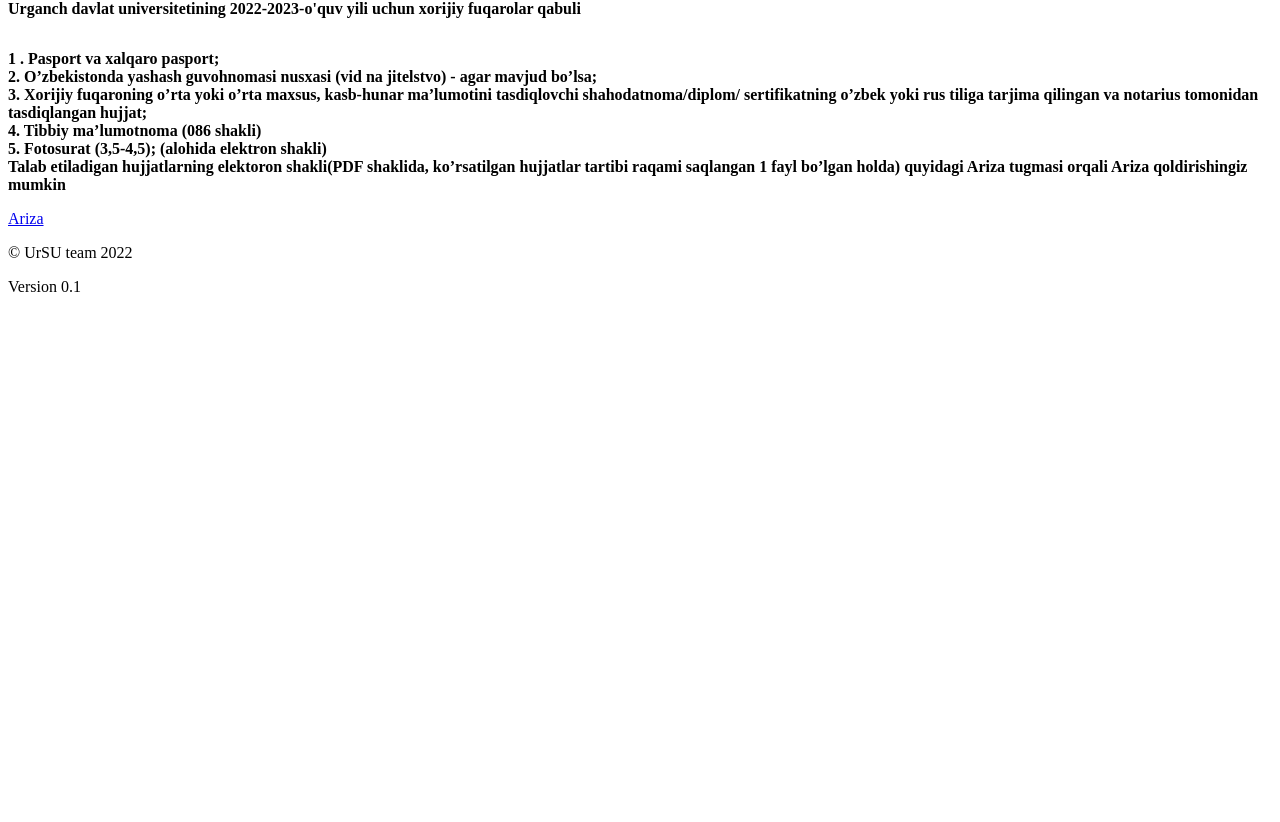
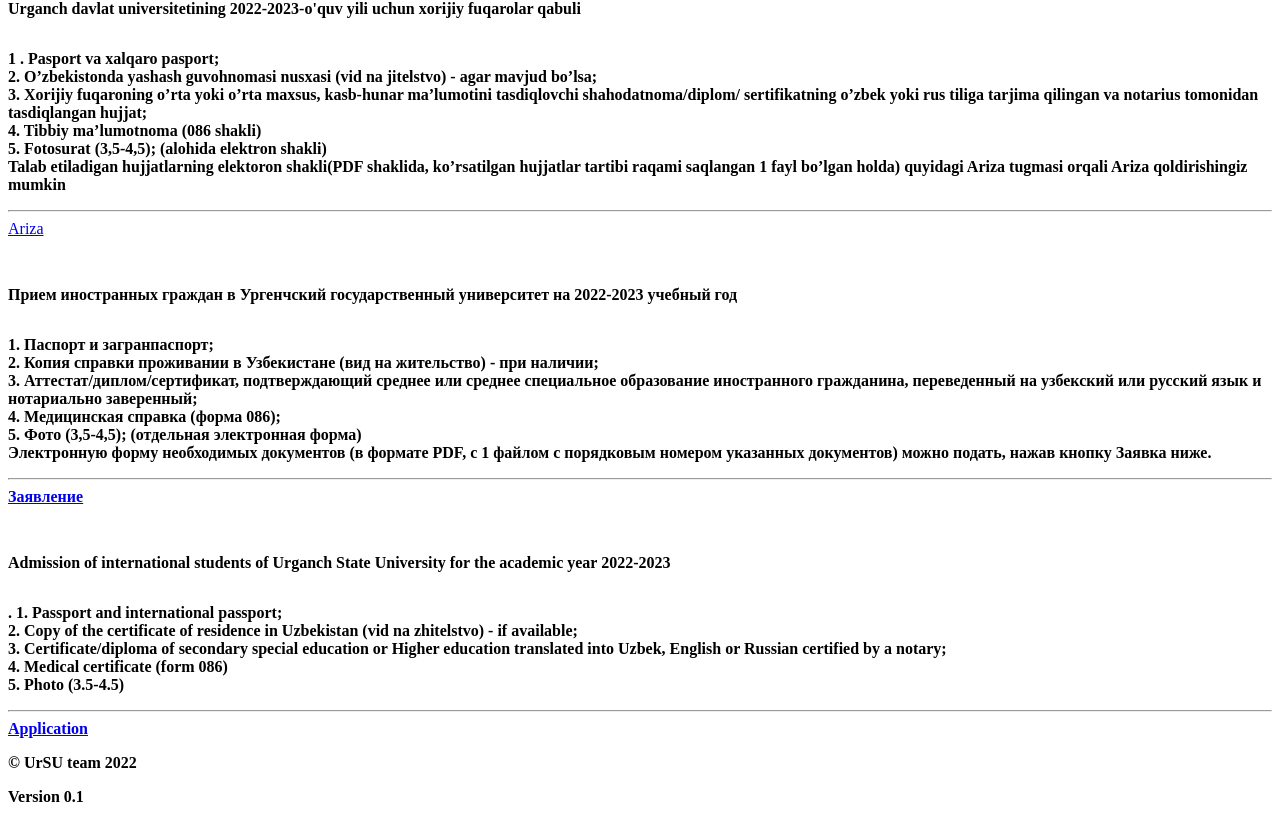
Before and after one commit to komandos/xalqaro_qabul, a Yii app: template frontend/views/site/index.php in a window 1280 px wide. Shown: the part 48-870 px from the top of the page. Before the commit the page ends 340 px from the top, so only its background shows below. Run offline with PHP 8.4 and a stand-in for Yii, Linux system fonts and the light colour scheme; the template is opened without the code that fills it, so the values that code supplies are empty; some libraries are stand-ins or nearby versions.

Commit message:
uch tilni yangicha ideasi

```diff
--- a/frontend/views/layouts/main.php
+++ b/frontend/views/layouts/main.php
@@ -36,6 +36,8 @@ AppAsset::register($this);
     ]);
     $menuItems = [
         ['label' => Yii::t('app','Ariza (Namunasi)'), 'url' => ['/Ariza.docx']],
+        ['label' => Yii::t('app','Заявление (образец)'), 'url' => ['/Заявление.docx']],
+        ['label' => Yii::t('app','Application (Sample)'), 'url' => ['/Application.docx']],
         //['label' => Yii::t('app','Questions'), 'url' => ['/site/questions']],
 //        ['label' => 'About', 'url' => ['/site/about']],
 //        ['label' => 'Contact', 'url' => ['/site/contact']],
--- a/frontend/views/site/index.php
+++ b/frontend/views/site/index.php
@@ -23,17 +23,51 @@ $this->title = Yii::t('app', 'UrSU Xalqaro qabul');
 <div class="site-index">
     <h4 style="margin-top: 3rem;" class="text-center">
         <?= Yii::t('app', "Urganch davlat universitetining
-2022-2023-o'quv yili uchun xorijiy fuqarolar qabuli
-") ?> </h4>
-    <p style="margin-top: 2rem;"><span style="text-align: right;font-family:times new roman,times,serif"><strong><span style="font-size:16px">1 . Pasport va xalqaro&nbsp;pasport;<br />
-2. Oʼzbekistonda yashash guvohnomasi nusxasi (vid na jitelstvo) - agar mavjud boʼlsa;<br />
-3. Xorijiy fuqaroning oʼrta yoki oʼrta maxsus, kasb-hunar maʼlumotini tasdiqlovchi shahodatnoma/diplom/ sertifikatning oʼzbek yoki rus tiliga tarjima qilingan va notarius tomonidan tasdiqlangan hujjat;<br />
-4. Tibbiy  maʼlumotnoma (086 shakli) <br />
-5. Fotosurat (3,5-4,5); (alohida elektron shakli)<br />
-Talab etiladigan hujjatlarning elektoron shakli(PDF shaklida, koʼrsatilgan hujjatlar tartibi raqami saqlangan 1 fayl boʼlgan holda) quyidagi Ariza tugmasi orqali Ariza qoldirishingiz mumkin</span></strong></span></p>
-
-
+2022-2023-o'quv yili uchun xorijiy fuqarolar qabuli") ?> </h4>
+    <p style="margin-top: 2rem;"><span style="text-align: right;font-family:times new roman,times,serif"><strong><span style="font-size:16px">
+                    1 . Pasport va xalqaro&nbsp;pasport;<br />
+                    2. Oʼzbekistonda yashash guvohnomasi nusxasi (vid na jitelstvo) - agar mavjud boʼlsa;<br />
+                    3. Xorijiy fuqaroning oʼrta yoki oʼrta maxsus, kasb-hunar maʼlumotini tasdiqlovchi shahodatnoma/diplom/ sertifikatning oʼzbek yoki rus tiliga tarjima qilingan va notarius tomonidan tasdiqlangan hujjat;<br />
+                    4. Tibbiy  maʼlumotnoma (086 shakli) <br />
+                    5. Fotosurat (3,5-4,5); (alohida elektron shakli)<br />
+                    Talab etiladigan hujjatlarning elektoron shakli(PDF shaklida, koʼrsatilgan hujjatlar tartibi raqami saqlangan 1 fayl boʼlgan holda) quyidagi Ariza tugmasi orqali Ariza qoldirishingiz mumkin</span></strong></span>
+    </p>
+    <hr>
     <div class="text-center">
     <a href="<?= Url::to(['site/resume-send'])?>" class = "btn btn-info">Ariza</a>
     </div>
+
+
+
+    <h4 style="margin-top: 3rem;" class="text-center">
+        <?= Yii::t('app', "Прием иностранных граждан в Ургенчский государственный университет на 2022-2023 учебный год") ?> </h4>
+    <p style="margin-top: 2rem;"><span style="text-align: right;font-family:times new roman,times,serif"><strong><span style="font-size:16px">
+                    1.	Паспорт и загранпаспорт;<br>
+                    2.	Копия справки проживании в Узбекистане (вид на жительство) - при наличии;<br>
+                    3.	Аттестат/диплом/сертификат, подтверждающий среднее или среднее специальное образование иностранного гражданина, переведенный на узбекский или русский язык и нотариально заверенный;<br>
+                    4.	Медицинская справка (форма 086);<br>
+                    5.	Фото (3,5-4,5); (отдельная электронная форма)<br>
+                    Электронную форму необходимых документов (в формате PDF, с 1 файлом с порядковым номером указанных документов) можно подать, нажав кнопку Заявка ниже.<br>
+    </p>
+    <hr>
+    <div class="text-center">
+        <a href="<?= Url::to(['site/resume-send'])?>" class = "btn btn-info">Заявление</a>
+    </div>
+
+
+
+
+    <h4 style="margin-top: 3rem;" class="text-center">
+        <?= Yii::t('app', "Admission of international students of Urganch State University for the academic year 2022-2023") ?> </h4>
+    <p style="margin-top: 2rem;"><span style="text-align: right;font-family:times new roman,times,serif"><strong><span style="font-size:16px">.
+                    1. Passport and international passport;<br>
+                    2. Copy of the certificate of residence in Uzbekistan (vid na zhitelstvo) - if available;<br>
+                    3. Certificate/diploma of secondary special education or Higher education translated into Uzbek, English or Russian  certified by a notary;<br>
+                    4. Medical certificate (form 086)<br>
+                    5. Photo (3.5-4.5)<br>
+    </p>
+    <hr>
+    <div class="text-center">
+        <a href="<?= Url::to(['site/resume-send'])?>" class = "btn btn-info">Application</a>
+    </div>
 </div>
```
Also changed, not shown: 2 other files.
